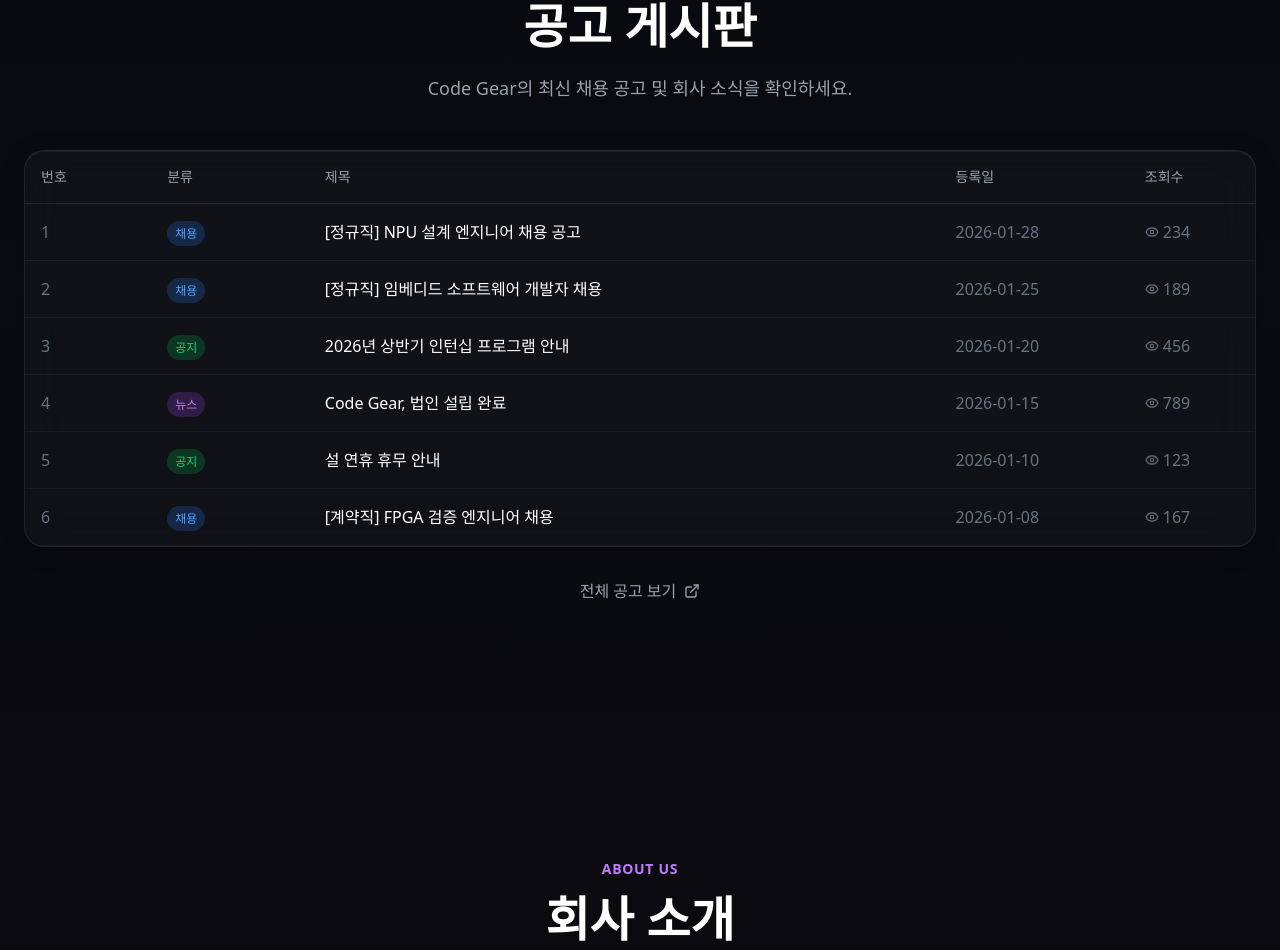
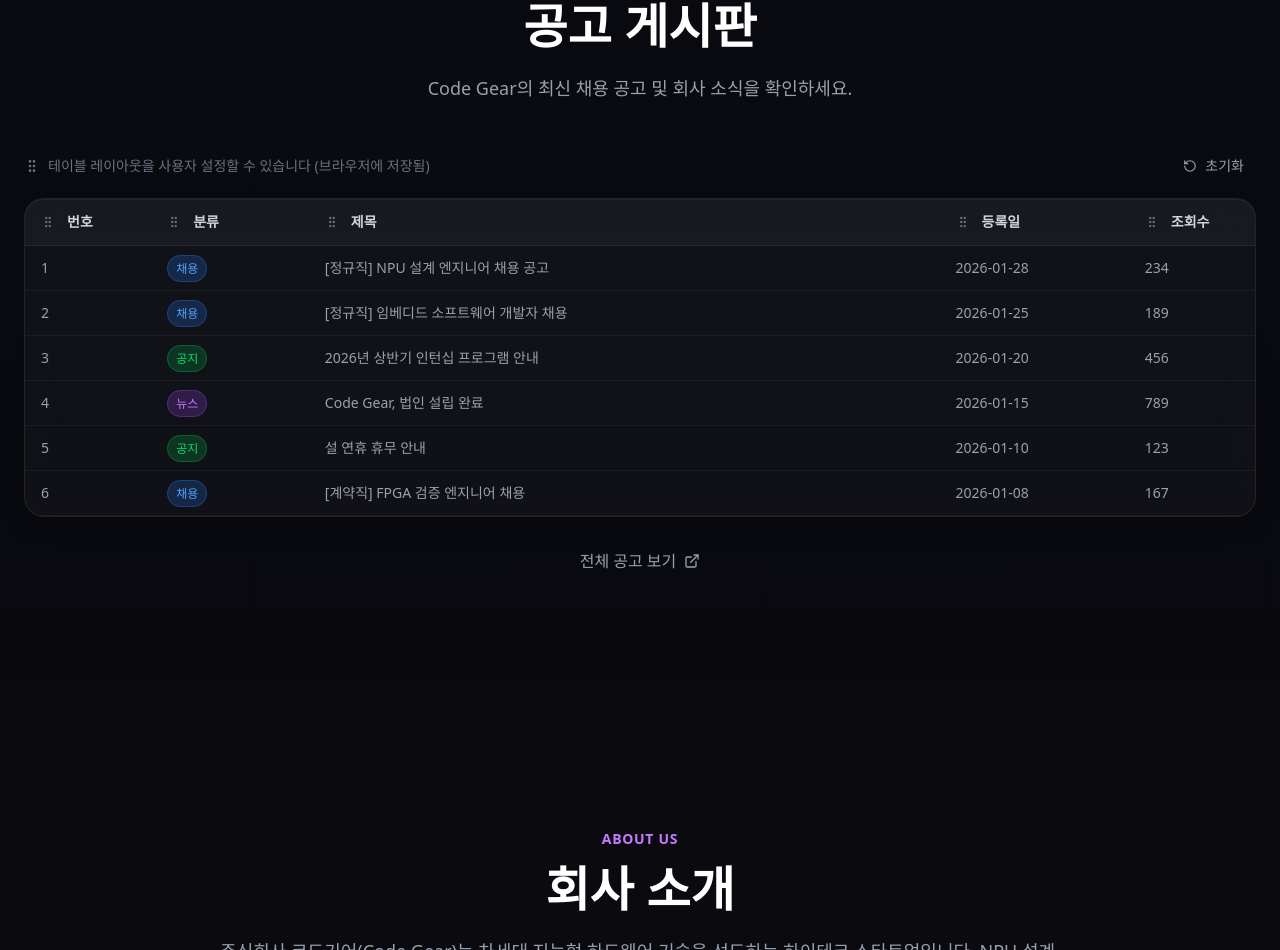
Before and after one commit to yurielk82/Codegear, a Next.js app: page / in a window 1280 px wide. Shown: the part 1816-2766 px from the top of the page. Built offline with nearby package versions, Linux system fonts and the light colour scheme.

Commit message:
Restore original DraggableTable design for NoticeSection

```diff
--- a/src/components/sections/NoticeSection.tsx
+++ b/src/components/sections/NoticeSection.tsx
@@ -2,8 +2,9 @@
 
 import { useState, useEffect } from "react";
 import { motion, AnimatePresence } from "framer-motion";
+import { DraggableTable } from "@/components/ui/DraggableTable";
 import { defaultNoticeColumns, sampleNotices } from "@/config/siteConfig";
-import { X, ExternalLink, Eye, Loader2 } from "lucide-react";
+import { X, ExternalLink, Loader2 } from "lucide-react";
 import { GlassButton } from "@/components/ui/GlassButton";
 import type { Notice } from "@/types";
 
@@ -66,76 +67,24 @@ export function NoticeSection() {
           </p>
         </motion.div>
 
-        {/* Notice Table (읽기 전용 - 드래그 불가) */}
+        {/* Draggable Table */}
         <motion.div
           initial={{ opacity: 0, y: 30 }}
           whileInView={{ opacity: 1, y: 0 }}
           viewport={{ once: true }}
           transition={{ duration: 0.6, delay: 0.2 }}
-          className="glass-card overflow-hidden"
         >
           {loading ? (
-            <div className="flex items-center justify-center py-16">
+            <div className="glass-card flex items-center justify-center py-16">
               <Loader2 className="w-8 h-8 animate-spin text-blue-500" />
             </div>
           ) : (
-            <div className="overflow-x-auto">
-              <table className="w-full">
-                <thead>
-                  <tr className="border-b border-white/10">
-                    {defaultNoticeColumns.map((column) => (
-                      <th
-                        key={column.id}
-                        className="text-left py-4 px-4 text-gray-400 font-medium text-sm"
-                        style={{ width: column.width }}
-                      >
-                        {column.label}
-                      </th>
-                    ))}
-                  </tr>
-                </thead>
-                <tbody>
-                  {notices.map((notice) => (
-                    <tr
-                      key={notice.id}
-                      onClick={() => handleRowClick(notice)}
-                      className="border-b border-white/5 hover:bg-white/[0.02] cursor-pointer transition-colors"
-                    >
-                      <td className="py-4 px-4 text-gray-500">{notice.id}</td>
-                      <td className="py-4 px-4">
-                        <span
-                          className={`px-2 py-1 rounded-full text-xs ${
-                            notice.category === "채용"
-                              ? "bg-blue-500/20 text-blue-400"
-                              : notice.category === "공지"
-                              ? "bg-green-500/20 text-green-400"
-                              : "bg-purple-500/20 text-purple-400"
-                          }`}
-                        >
-                          {notice.category}
-                        </span>
-                      </td>
-                      <td className="py-4 px-4 text-white hover:text-blue-400 transition-colors">
-                        {notice.title}
-                      </td>
-                      <td className="py-4 px-4 text-gray-500">{notice.date}</td>
-                      <td className="py-4 px-4 text-gray-500">
-                        <span className="flex items-center gap-1">
-                          <Eye size={14} />
-                          {notice.views.toLocaleString()}
-                        </span>
-                      </td>
-                    </tr>
-                  ))}
-                </tbody>
-              </table>
-            </div>
-          )}
-
-          {!loading && notices.length === 0 && (
-            <div className="py-12 text-center text-gray-500">
-              등록된 공고가 없습니다.
-            </div>
+            <DraggableTable
+              tableId="public-notices"
+              columns={defaultNoticeColumns}
+              data={notices}
+              onRowClick={handleRowClick}
+            />
           )}
         </motion.div>
 
```
Also changed, not shown: 1 other file (tests, documents, lock files or other folders).
